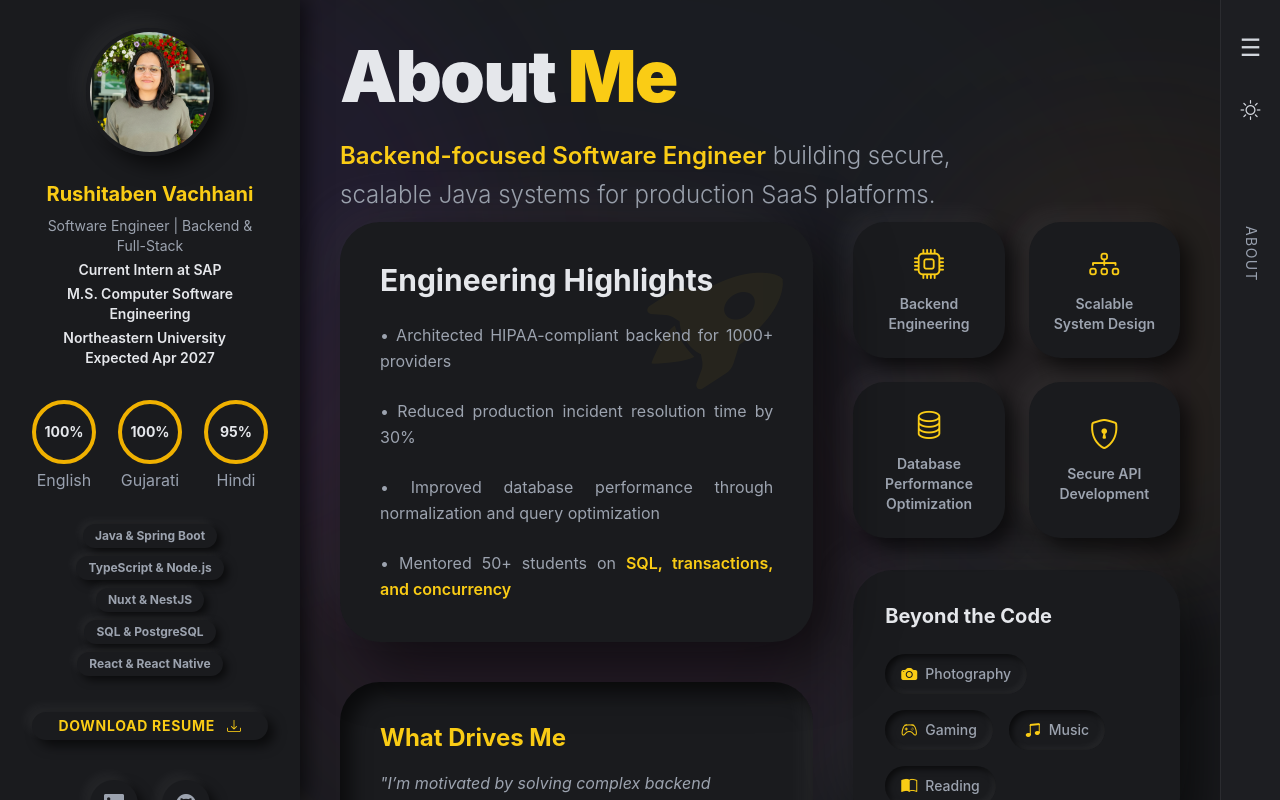
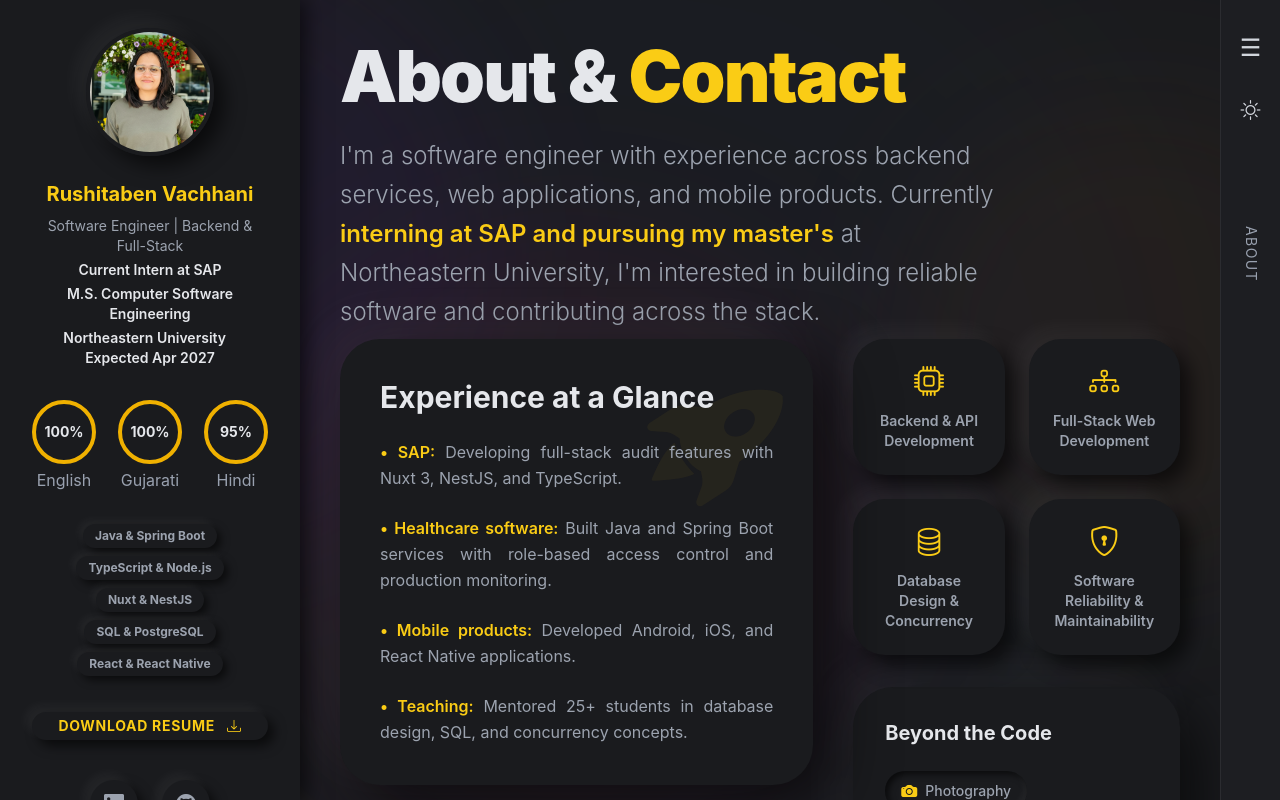
Before and after one commit to rushita-vachhani/resume, a Next.js app: page /about in a window 1280 px wide. Built offline with nearby package versions, Linux system fonts and the light colour scheme.

Commit message:
Revise About and EducationTimeline components for enhanced clarity and detail; update personal introduction, experience highlights, and educational achievements.

```diff
--- a/src/app/about/page.tsx
+++ b/src/app/about/page.tsx
@@ -12,10 +12,10 @@ export default function About() {
         {/* Creative Header */}
         <header className="mb-2 text-center md:text-left">
           <h1 className="text-5xl md:text-7xl font-black mb-6 text-body-text tracking-tight">
-            About <span className="text-primary">Me</span>
+            About & <span className="text-primary">Contact</span>
           </h1>
           <p className="text-2xl text-text-secondary max-w-2xl font-light leading-relaxed">
-             <span className="font-semibold text-primary">Backend-focused Software Engineer</span> building secure, scalable Java systems for production SaaS platforms. <br/>
+             I&apos;m a software engineer with experience across backend services, web applications, and mobile products. Currently <span className="font-semibold text-primary">interning at SAP and pursuing my master&apos;s</span>  at Northeastern University, I&apos;m interested in building reliable software and contributing across the stack. <br/>
           </p>
         </header>
 
@@ -34,15 +34,14 @@ export default function About() {
               </div>
 
               <h2 className="text-3xl font-bold mb-6 text-body-text flex items-center gap-3 relative z-10">
-                Engineering Highlights
+                Experience at a Glance
               </h2>
 
               <div className="prose dark:prose-invert max-w-none text-text-secondary space-y-6 leading-relaxed relative z-10 text-justify">
-                <p>• Architected HIPAA-compliant backend for 1000+ providers</p>
-                <p>• Reduced production incident resolution time by 30%</p>
-                <p>• Improved database performance through normalization and query optimization</p>
-                <p>• Mentored 50+ students on <span className="font-semibold text-primary">SQL, transactions, and concurrency</span>
-                </p>
+                <p><span className="font-semibold text-primary">•&nbsp;SAP:</span> Developing full-stack audit features with Nuxt 3, NestJS, and TypeScript.</p>
+                <p><span className="font-semibold text-primary">•&nbsp;Healthcare software:</span> Built Java and Spring Boot services with role-based access control and production monitoring.</p>
+                <p><span className="font-semibold text-primary">•&nbsp;Mobile products:</span> Developed Android, iOS, and React Native applications.</p>
+                <p><span className="font-semibold text-primary">•&nbsp;Teaching:</span> Mentored 25+ students in database design, SQL, and concurrency concepts.</p>
               </div>
             </section>
 
@@ -56,7 +55,7 @@ export default function About() {
                 What Drives Me
               </h2>
               <p className="text-text-secondary leading-relaxed italic">
-                &quot;I’m motivated by solving complex backend problems where system reliability, data integrity, and scalability matter.&quot;
+                I enjoy turning complex requirements into practical, maintainable software. I’m especially interested in backend and full-stack work where clear design, reliable data handling, and a thoughtful user experience come together.
               </p>
             </section>
           </div>
@@ -66,10 +65,10 @@ export default function About() {
 
             {/* Quick Stats / Highlights */}
             <div className="grid grid-cols-2 gap-6">
-               <HighlightCard icon="bi-cpu" label="Backend Engineering" />
-               <HighlightCard icon="bi-diagram-3" label="Scalable System Design" />
-               <HighlightCard icon="bi-database" label="Database Performance Optimization" />
-               <HighlightCard icon="bi-shield-lock" label="Secure API Development" />
+               <HighlightCard icon="bi-cpu" label="Backend & API Development" />
+               <HighlightCard icon="bi-diagram-3" label="Full-Stack Web Development" />
+               <HighlightCard icon="bi-database" label="Database Design & Concurrency" />
+               <HighlightCard icon="bi-shield-lock" label="Software Reliability & Maintainability" />
             </div>
 
             {/* Beyond the Code */}
@@ -94,9 +93,9 @@ export default function About() {
               border-2 border-primary/10
               shadow-[20px_20px_60px_var(--shadow-outer-dark),_-20px_-20px_60px_var(--shadow-outer-light)]
             ">
-               <h3 className="font-bold mb-2 text-lg text-body-text">Let&apos;s Create Together</h3>
+               <h3 className="font-bold mb-2 text-lg text-body-text">Let&apos;s Connect</h3>
                <p className="text-sm text-text-secondary mb-6">
-                 Open to internships and collaborative projects.
+                 I’m interested in backend and full-stack opportunities in the U.S. following my expected graduation in April 2027. Based in Texas and open to relocation.
                </p>
                <a
                  href="https://docs.google.com/document/d/1srg1XYpJQfZqMBG7pg0iG4KK1oHeYLFJRpb6MvhTckY/edit?usp=sharing"
--- a/src/app/components/EducationTimeline.tsx
+++ b/src/app/components/EducationTimeline.tsx
@@ -12,11 +12,11 @@ export default function EducationTimeline() {
       {/* Education Cards */}
       <div className="space-y-3 relative pb-12">
         <EducationItem
-          year="2025 – Present"
+          year="2025 – Present (Expected graduation: April 2027)"
           title="Master of Science in Computer Software Engineering"
-          institution="Northeastern University, Boston"
-          gpa="3.94"
-          description="Courses: Data Science Engineering Methods, Program Structure & Algorithms (A+), Data Management and Database Design (A+), Web Design/User Experience Engineering (A+), User Experience Design/Testing (A+), Concpts of Object-Oriented Design (A+), Career Managmnt for Engineers (A+), Operating Systems (A+)"
+          institution="Northeastern University, Boston, MA"
+          gpa="3.95"
+          description="Relevant coursework: Data Science Engineering Methods (A+), Program Structure & Algorithms (A+), Data Management and Database Design (A+), Web Design/User Experience Engineering (A+), User Experience Design/Testing (A+), Concpts of Object-Oriented Design (A+), Career Managmnt for Engineers (A+), Operating Systems (A+)"
         />
 
         <EducationItem
@@ -24,8 +24,38 @@ export default function EducationTimeline() {
           title="Bachelor of Computer Applications (BCA) - Gold Medalist"
           institution="GLS University"
           gpa="3.88"
-          description="Courses: Advance Object-Oriented Programming (A+), Python (A+), Advanced Java (A+), DBMS (A+), Information Security (A+), Data Structures (A+), Data Communication & Networks (A+)"
+          description="Relevant coursework: Data Structures (A+), Database Management Systems (A+), Advanced Java (A+), Data Communication & Networks (A+)"
         />
+
+        <section aria-labelledby="honors-heading" className="pt-6">
+          <h2 id="honors-heading" className="mb-4 text-xl font-bold text-body-text">
+            Honors &amp; Awards
+          </h2>
+          <ul className="grid grid-cols-1 gap-4 xl:grid-cols-2">
+            {[
+              {
+                title: "University Gold Medal - GLS University",
+                description: "Recognized as the gold medalist of the graduating batch.",
+                icon: "bi-award",
+              },
+              {
+                title: "Hackathon Winner - Health Category",
+                description: "Winning participant in a hackathon organized by the Government of Gujarat.",
+                icon: "bi-trophy",
+              },
+            ].map((award) => (
+              <li key={award.title} className="flex items-start gap-3 rounded-2xl border border-sidebar-border bg-body-bg p-4">
+                <span aria-hidden="true" className="flex h-9 w-9 shrink-0 items-center justify-center rounded-xl bg-primary/10 text-lg text-primary">
+                  <i className={`bi ${award.icon}`} />
+                </span>
+                <div className="min-w-0">
+                  <h3 className="text-sm font-semibold leading-6 text-body-text">{award.title}</h3>
+                  <p className="mt-1 text-sm leading-relaxed text-text-secondary">{award.description}</p>
+                </div>
+              </li>
+            ))}
+          </ul>
+        </section>
       </div>
     </div>
   );
```
